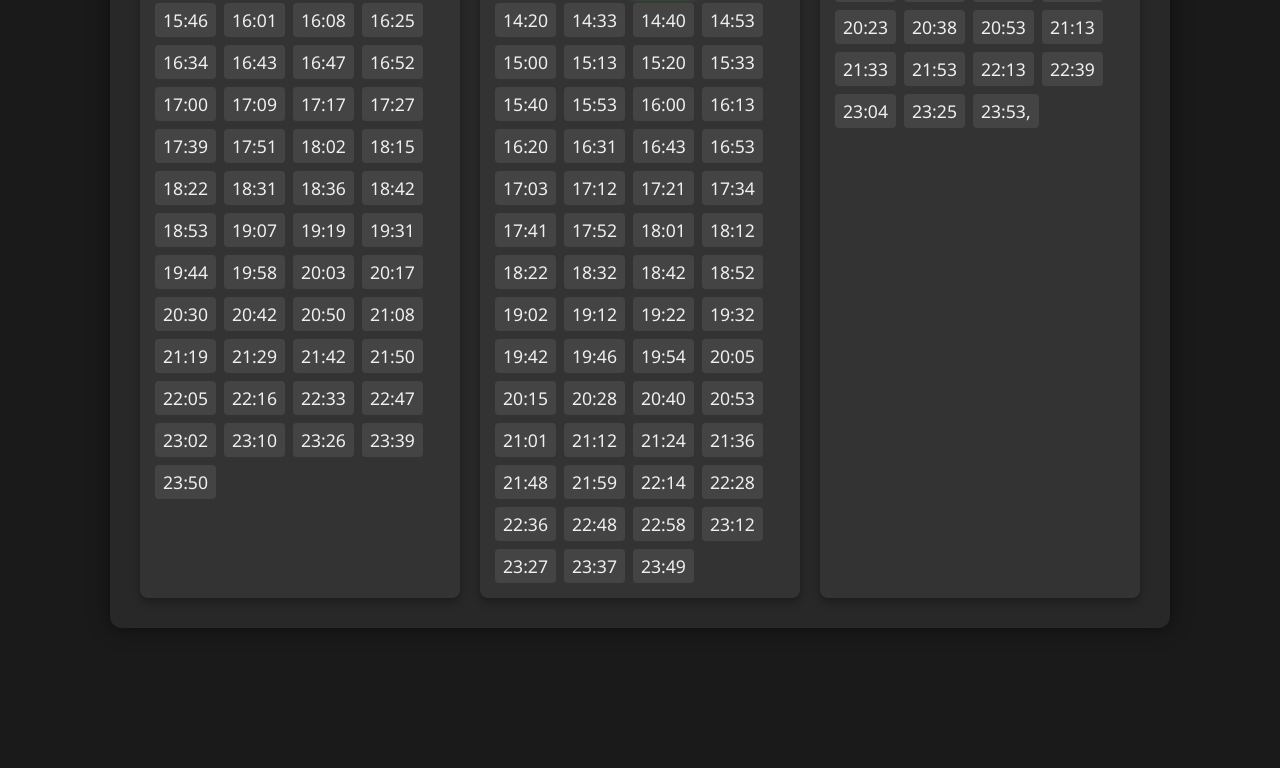
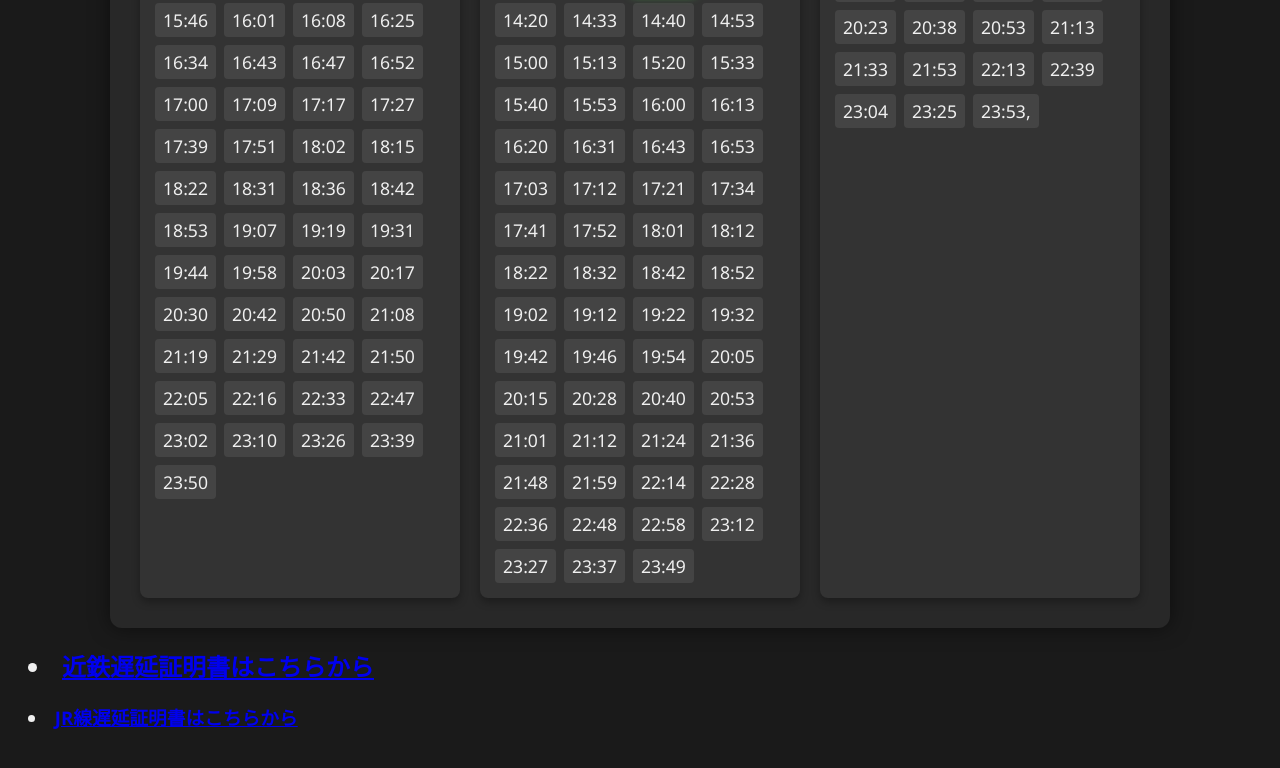
Before and after one commit to sy7pghvr9y-prog/UniLink, a website: page train.html in a window 1280 px wide. Shown: the part 1052-1820 px from the top of the page. Before the commit the page ends 1708 px from the top, so only its background shows below. Drawn offline with Linux system fonts and the light colour scheme.

Commit message:
Add delay certificate links to train.html
Added links for delay certificates from Kintetsu and JR lines.

```diff
--- a/train.html
+++ b/train.html
@@ -27,6 +27,10 @@
 
     </div>
 
+     <h2><li><a href="https://www.kintetsu.co.jp/gyoumu/delay/list/5">近鉄遅延証明書はこちらから</a></li></h2>
+    <h3><li><a href="https://delay.trafficinfo.westjr.co.jp/pc">JR線遅延証明書はこちらから</a></li></h3>
+
     <script src="train.js"></script>
 </body>
+
 </html>
```
